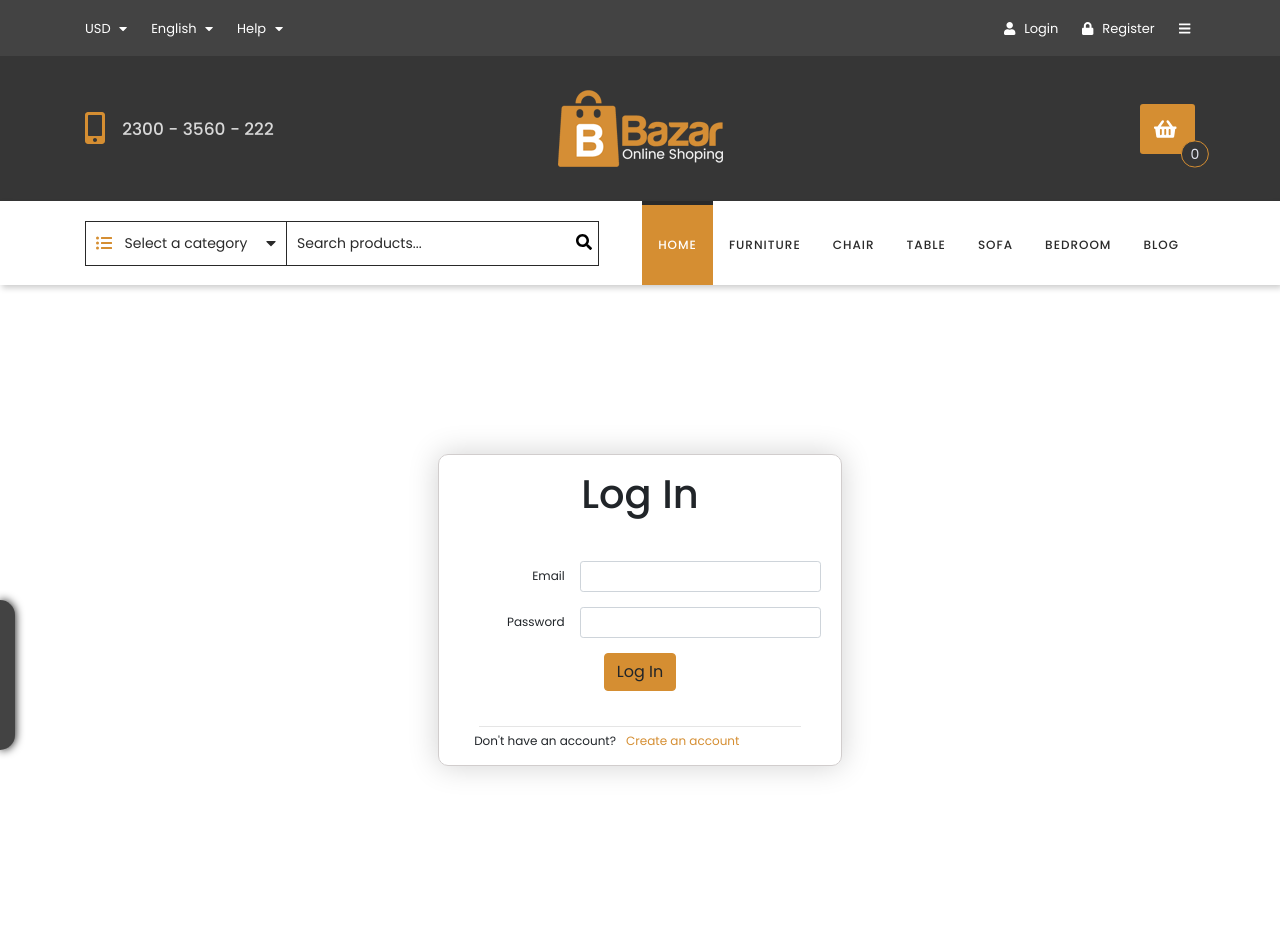
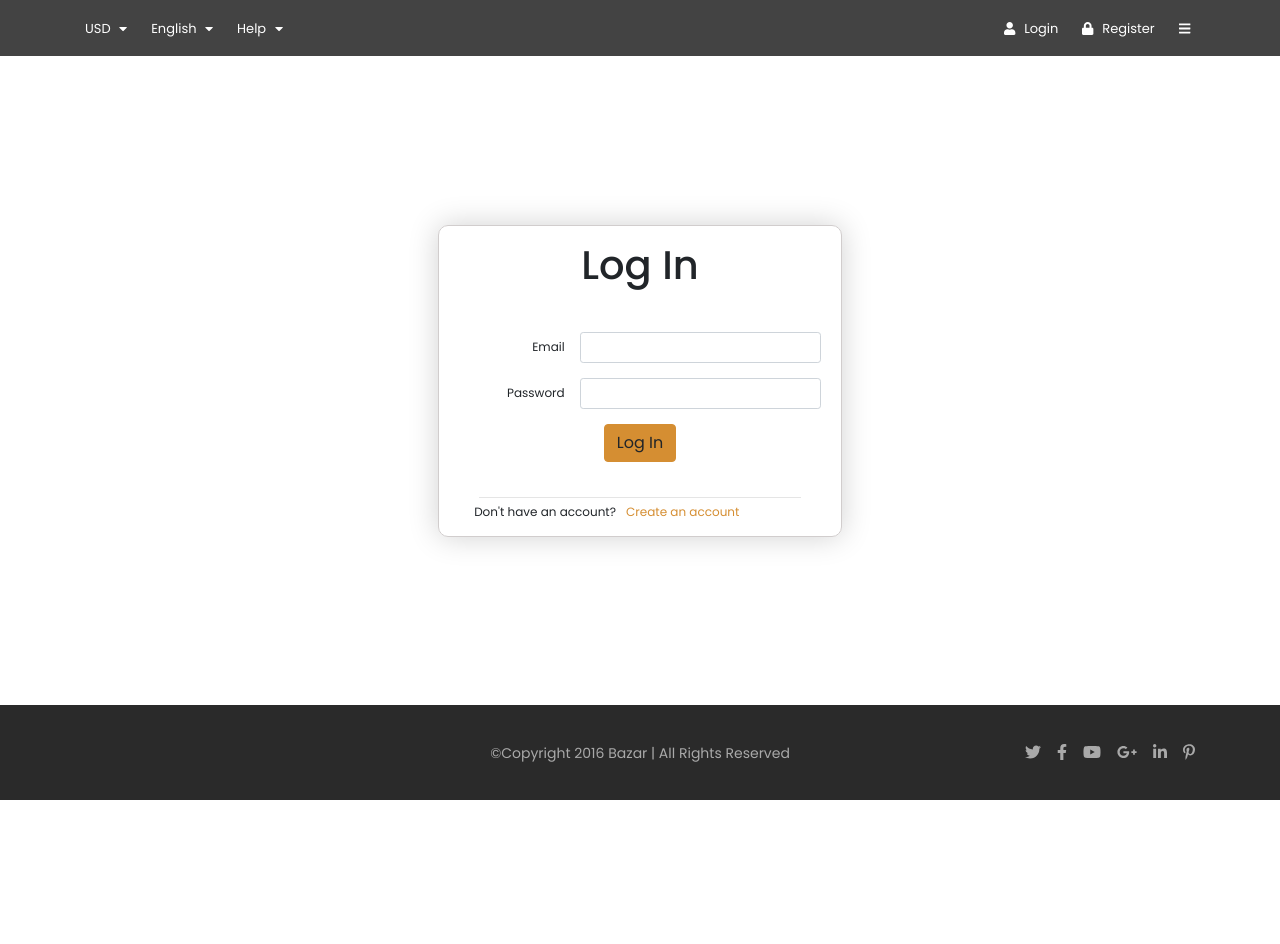
Before and after one commit to iMdPd/reactTeamProject, a React (Create React App) app: page /login in a window 1280 px wide. Shown: the top 944 px of the page. After the commit the page ends 800 px from the top, so only its background shows below. Built offline with nearby package versions, Linux system fonts and the light colour scheme.

Commit message:
Components display depend on url path

```diff
--- a/src/components/layout/Footer/Footer.js
+++ b/src/components/layout/Footer/Footer.js
@@ -12,8 +12,9 @@ import {
   faPinterestP,
 } from '@fortawesome/free-brands-svg-icons';
 
-const Footer = ({ children }) => (
+const Footer = ({ pathname }) => (
   <footer className={styles.root}>
+    {pathname !== '/login' && pathname !== '/signup' && (
       <div className={styles.footerMenu}>
         <div className='container'>
           <div className='row'>
@@ -97,6 +98,7 @@ const Footer = ({ children }) => (
           </div>
         </div>
       </div>
+    )}
     <div className={styles.bottomBar}>
       <div className='container'>
         <div className='row align-items-center'>
@@ -145,7 +147,7 @@ const Footer = ({ children }) => (
 );
 
 Footer.propTypes = {
-  children: PropTypes.node,
+  pathname: PropTypes.string,
 };
 
 export default Footer;
--- a/src/components/layout/Header/Header.js
+++ b/src/components/layout/Header/Header.js
@@ -1,5 +1,5 @@
 import React from 'react';
-// import PropTypes from 'prop-types';
+import PropTypes from 'prop-types';
 
 import styles from './Header.module.scss';
 
@@ -7,14 +7,18 @@ import TopBar from '../TopBar/TopBar';
 import CompanyClaim from '../CompanyClaim/CompanyClaim';
 import MenuBar from '../MenuBar/MenuBar';
 
-const Header = props => (
-  <header className={styles.root}>
-    <TopBar />
-    <CompanyClaim />
-    <MenuBar />
-  </header>
-);
+const Header = ({ pathname }) => {
+  return (
+    <header className={styles.root}>
+      <TopBar />
+      {pathname !== '/signup' && pathname !== '/login' && <CompanyClaim />}
+      {pathname !== '/signup' && pathname !== '/login' && <MenuBar />}
+    </header>
+  );
+};
 
-// Header.propTypes = {};
+Header.propTypes = {
+  pathname: PropTypes.string,
+};
 
 export default Header;
--- a/src/components/layout/MainLayout/MainLayout.js
+++ b/src/components/layout/MainLayout/MainLayout.js
@@ -5,16 +5,21 @@ import Header from '../Header/Header';
 import Footer from '../Footer/Footer';
 import { StickyBar } from '../StickyBar/StickyBar';
 import Feedbacks from '../../features/Feedbacks/Feedbacks';
+import { useLocation } from 'react-router-dom';
 
-const MainLayout = ({ children }) => (
-  <div>
-    <Header />
-    {children}
-    <StickyBar />
-    <Feedbacks />
-    <Footer />
-  </div>
-);
+const MainLayout = ({ children }) => {
+  const { pathname } = useLocation();
+
+  return (
+    <div>
+      <Header pathname={pathname} />
+      {children}
+      {pathname !== '/signup' && pathname !== '/login' && <StickyBar />}
+      {pathname !== '/signup' && pathname !== '/login' && <Feedbacks />}
+      <Footer pathname={pathname} />
+    </div>
+  );
+};
 
 MainLayout.propTypes = {
   children: PropTypes.node,
--- a/src/components/layout/TopBar/TopBar.js
+++ b/src/components/layout/TopBar/TopBar.js
@@ -5,6 +5,7 @@ import { FontAwesomeIcon } from '@fortawesome/react-fontawesome';
 import { faCaretDown, faUser, faLock, faBars } from '@fortawesome/free-solid-svg-icons';
 
 import styles from './TopBar.module.scss';
+import { Link } from 'react-router-dom';
 
 const TopBar = () => (
   <div className={styles.root}>
@@ -32,19 +33,19 @@ const TopBar = () => (
         <div className={`col text-right ${styles.topMenu}`}>
           <ul>
             <li>
-              <a href='#'>
+              <Link to='/login'>
                 <FontAwesomeIcon className={styles.icon} icon={faUser} /> Login
-              </a>
+              </Link>
             </li>
             <li>
-              <a href='#'>
+              <Link to='/signup'>
                 <FontAwesomeIcon className={styles.icon} icon={faLock} /> Register
-              </a>
+              </Link>
             </li>
             <li>
-              <a href='#'>
+              <Link to='/'>
                 <FontAwesomeIcon className={styles.icon} icon={faBars} />
-              </a>
+              </Link>
             </li>
           </ul>
         </div>
```
Lines whose indentation alone changed are shown as unchanged.
